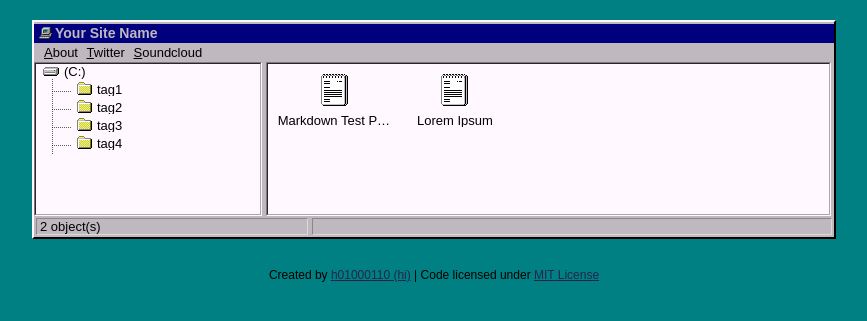
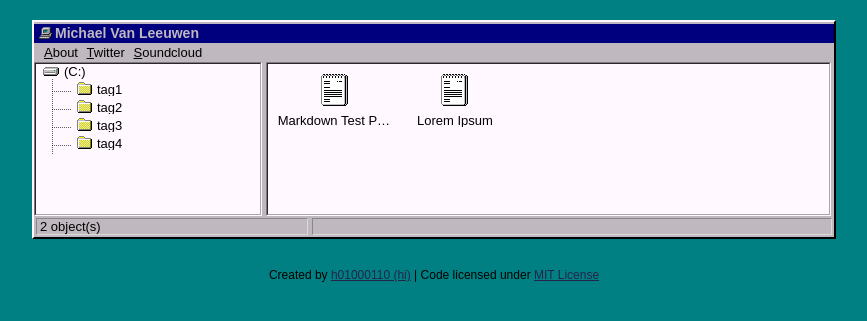
Before and after one commit to MJVL/mjvl.github.io-legacy-v2, a Jekyll site: the page built from index.html, in a window 1280 px wide. Shown: the top 321 px of the page, without its empty margins (206-1073 px from the left). Built offline with Jekyll 4.4.1, drawn with Linux system fonts in a browser that asks for light colours.

Commit message:
Change config

```diff
--- a/_config.yml
+++ b/_config.yml
@@ -3,8 +3,8 @@
 baseurl: /project
 
 # variables
-name: Your Site Name
-description: Your description here
+name: Michael Van Leeuwen
+description: Personal Website
 google_verification: null
 
 
```
